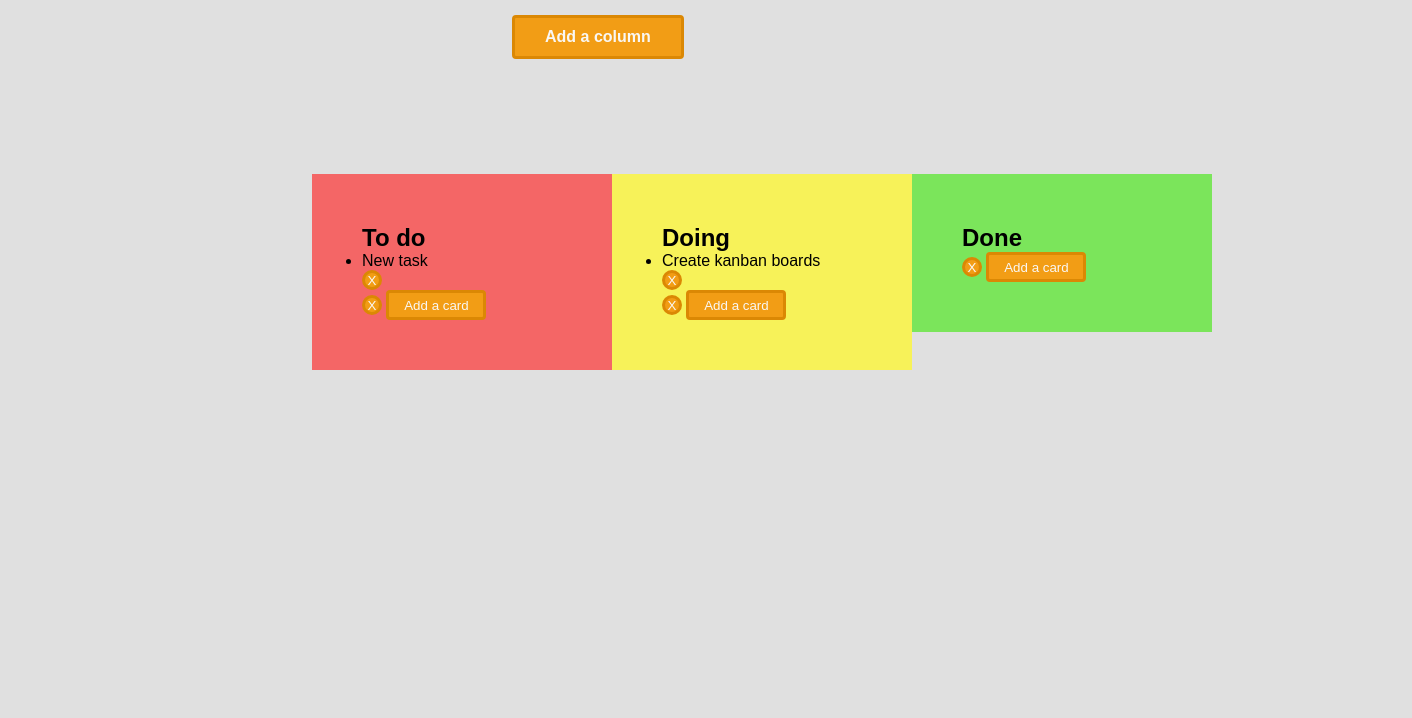
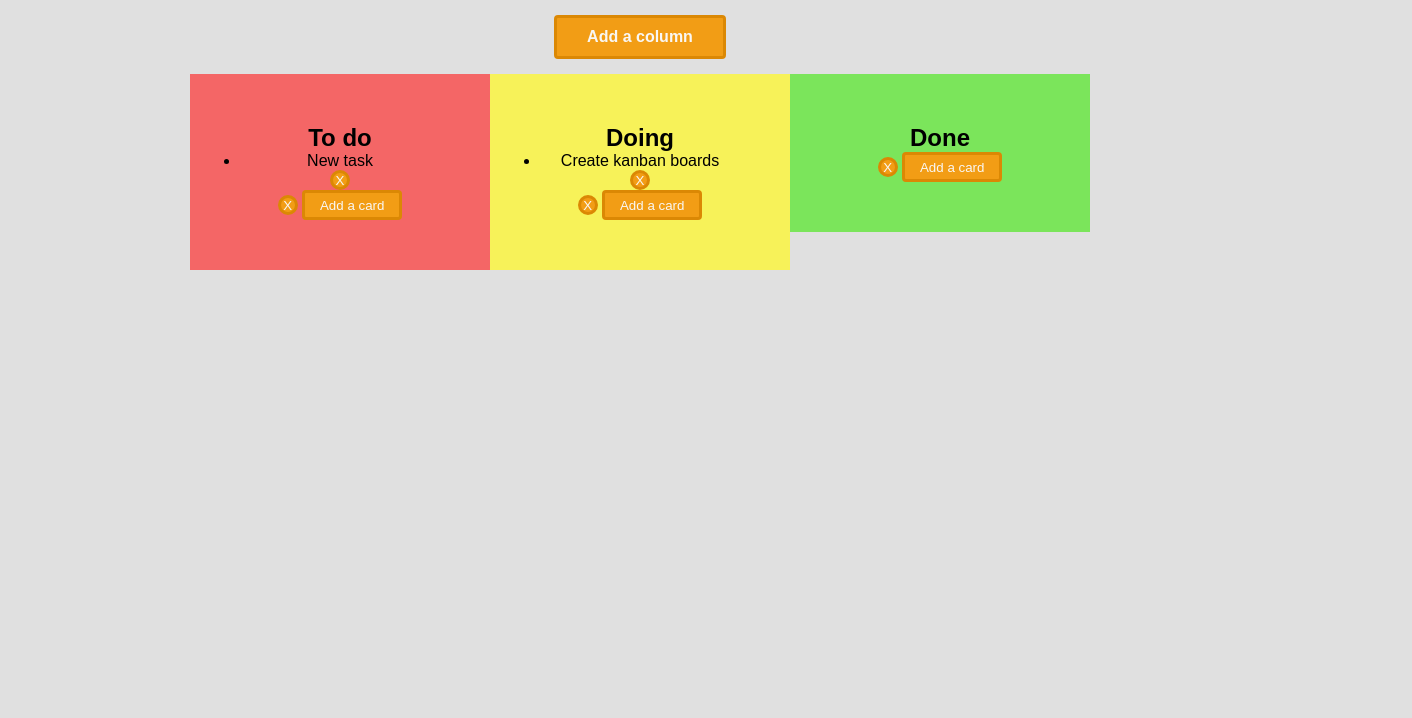
Before and after one commit to AnnaLangner/myOwnTrello, a website: page index.html in a window 1280 px wide. Shown: the part 82-800 px from the top of the page, 1412 px wide, since content can reach past the window. Drawn offline with nearby package versions, Linux system fonts and the light colour scheme.

Commit message:
Changing the positioning style of elements

```diff
--- a/sass/style.scss
+++ b/sass/style.scss
@@ -8,12 +8,9 @@ body {
 	font-size: 14;
 	width: 100%;
 	background-color: #E0E0E0;
-	display: flex;
 
 	.board {
-		position: absolute;
-		left: 40%;
-		top: 0;
+		text-align: center;
 
 		.board-title {
 			margin: 30px 0;
@@ -36,12 +33,10 @@ body {
 
 		}
 		.column-container {
-			position: relative;
-			display: inline-flex;
-			flex: 1;
-			bottom: -100px;
-			left: -200px;
-
+			margin: 0 auto;
+			display: flex;
+			justify-content: center;
+			flex-wrap: wrap;
 		}
 	}
 	.column {
```
Also changed, not shown: css/style.css.
